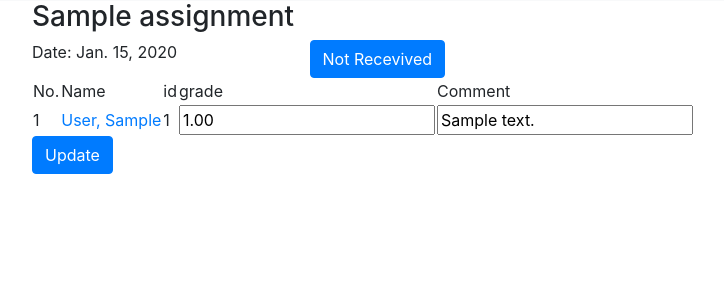
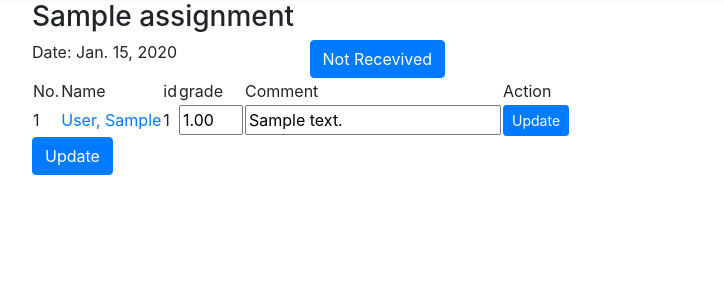
Before and after one commit to luiscberrocal/teachers_toolkit, a Django app: page /grading_system/grade/1/ in a window 1280 px wide. Shown: the part 55-356 px from the top of the page, without its empty margins (68-792 px from the left). Run offline with Django 3.2, Linux system fonts and the light colour scheme; a user stored in the database is signed in; tables that the repository leaves empty hold one stand-in row (values such as "Sample post"); parts of the project's set-up code (start-up, migrations or seed data) failed here and were passed over; some libraries are stand-ins or nearby versions.

Commit message:
Changes to make pages more responsive

```diff
--- a/teachers_toolkit/static/css/project.css
+++ b/teachers_toolkit/static/css/project.css
@@ -15,3 +15,9 @@
 .version {
   font-size: 0.5em;
 }
+
+
+.grade {
+  width: 4em;
+
+}
--- a/teachers_toolkit/templates/grading_system/grading_assingment.html
+++ b/teachers_toolkit/templates/grading_system/grading_assingment.html
@@ -22,21 +22,25 @@
         <tr>
           <td>No.</td>
           <td>Name</td>
-          <td>id</td>
+          <td class="d-none d-sm-table-cell">id</td>
           <td>grade</td>
           <td>Comment</td>
+          <td class="d-none d-sm-table-cell">Action</td>
         </tr>
         </thead>
         {% for result in results %}
           <tr>
             <td>{{ forloop.counter }}</td>
             <td><a href="{% url 'grading_system:student-grades' result.student.id %}"> {{ result.student }}</a></td>
-            <td>{{ result.student.national_id }}</td>
+            <td class="d-none d-sm-table-cell">{{ result.student.national_id }}</td>
             <td><input type="text" name="grade_student_{{ result.student.pk }}" value="{{ result.grade }}"
                        class="grade">
               <input type="hidden" name="assignment_result_pk_{{ result.student.pk }}" value="{{ result.pk }}">
             </td>
             <td><input type="text" name="comment_student_{{ result.student.pk }}" value="{{ result.comments }}"></td>
+          <td class="d-none d-sm-table-cell">
+            <button type="submit" class="btn btn-primary btn-sm">Update</button>
+          </td>
           </tr>
         {% endfor %}
       </table>
```
Also changed, not shown: teachers_toolkit/templates/grading_system/assingment_result_list.html (+6 -2 lines).
